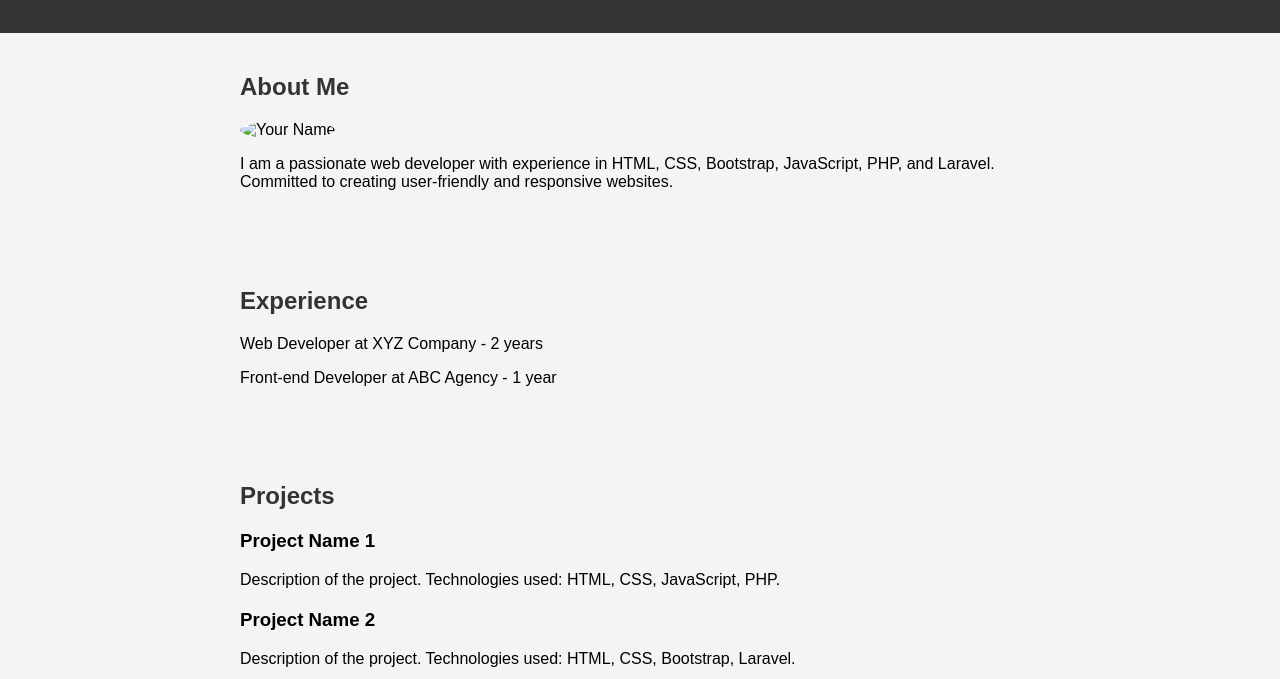
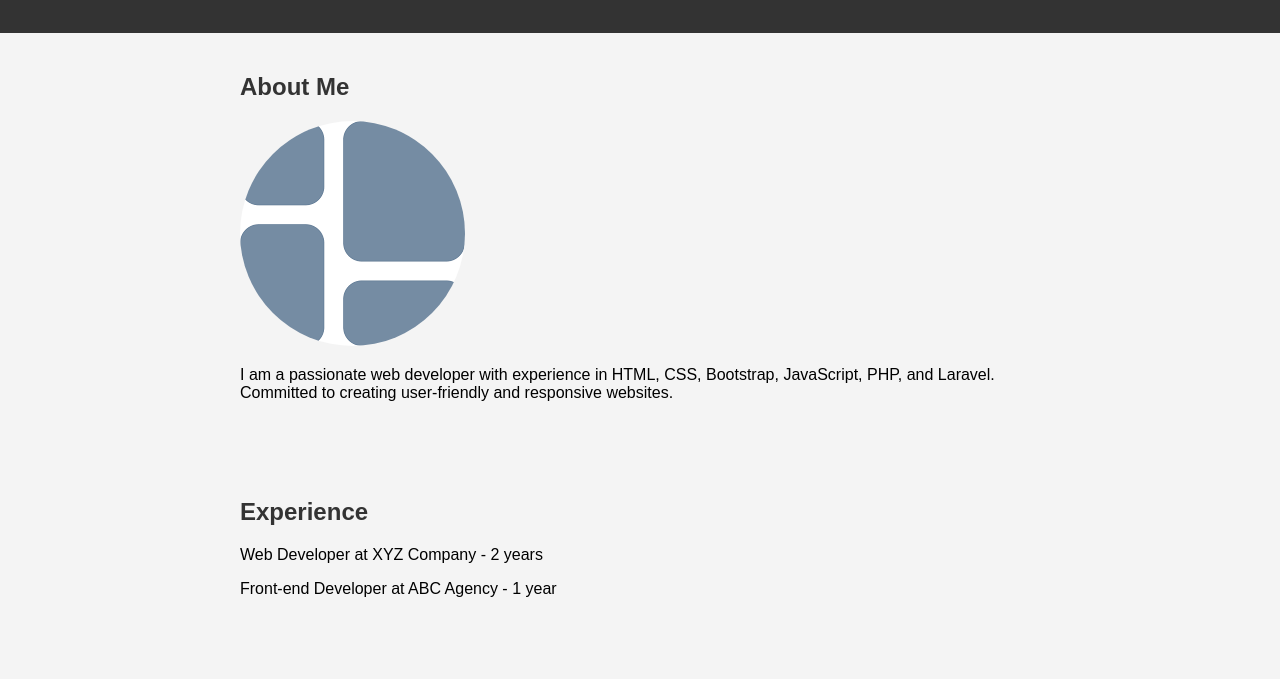
Before and after one commit to Irtiqa01/Irtiqa_Portfolio, a plain HTML site: page index.html in a window 1280 px wide. Shown: the part 121-800 px from the top of the page. Drawn offline with Linux system fonts and the light colour scheme.

Commit message:
Update index.html
assd

```diff
--- a/index.html
+++ b/index.html
@@ -56,7 +56,7 @@
 
     <section class="container">
         <h2>About Me</h2>
-        <img src="img.jpg" alt="Your Name" class="profile-img">
+        <img src="img.png" alt="Your Name" class="profile-img">
         <p>
             I am a passionate web developer with experience in HTML, CSS, Bootstrap, JavaScript, PHP, and Laravel.
             Committed to creating user-friendly and responsive websites.
```
